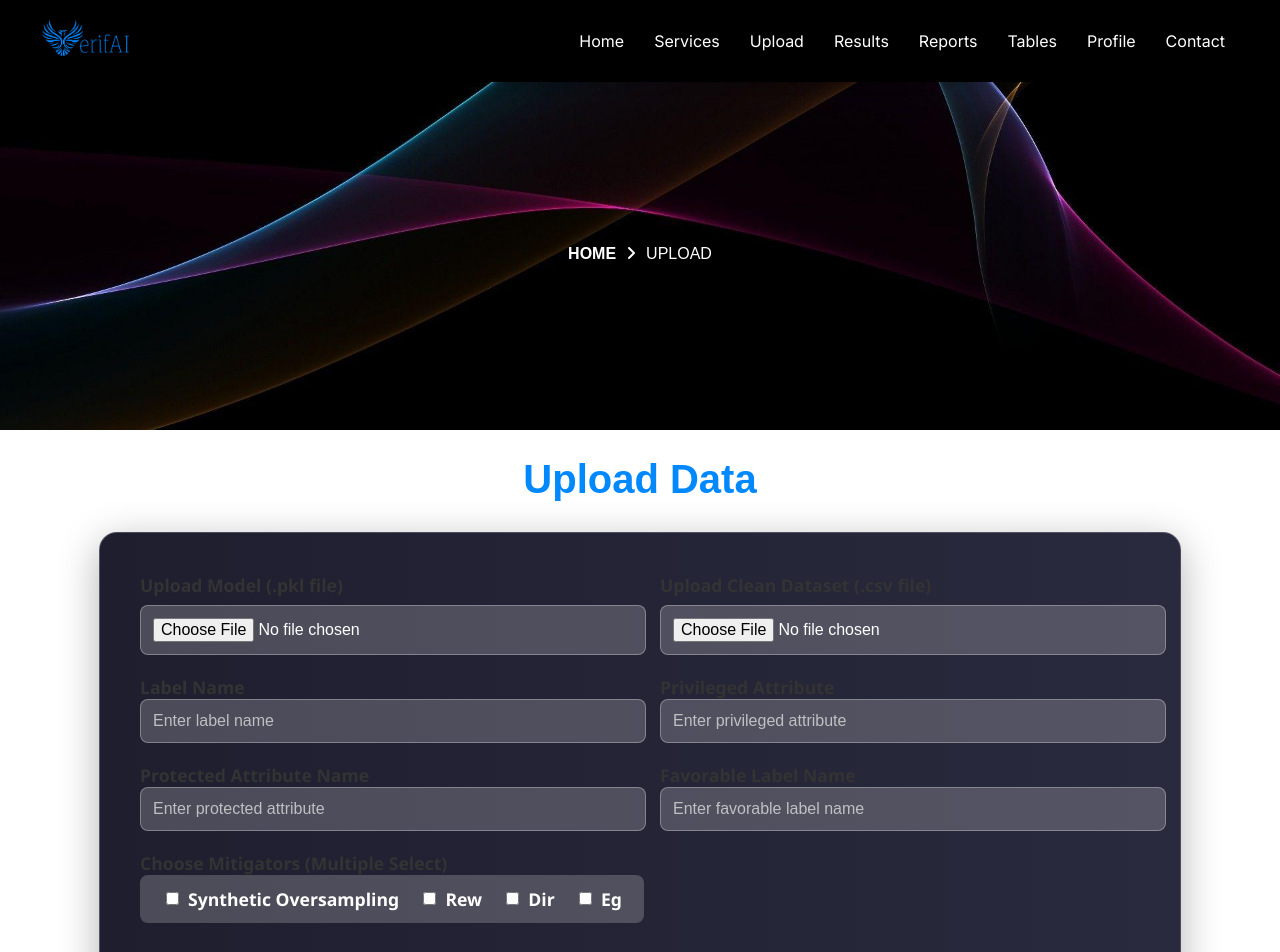
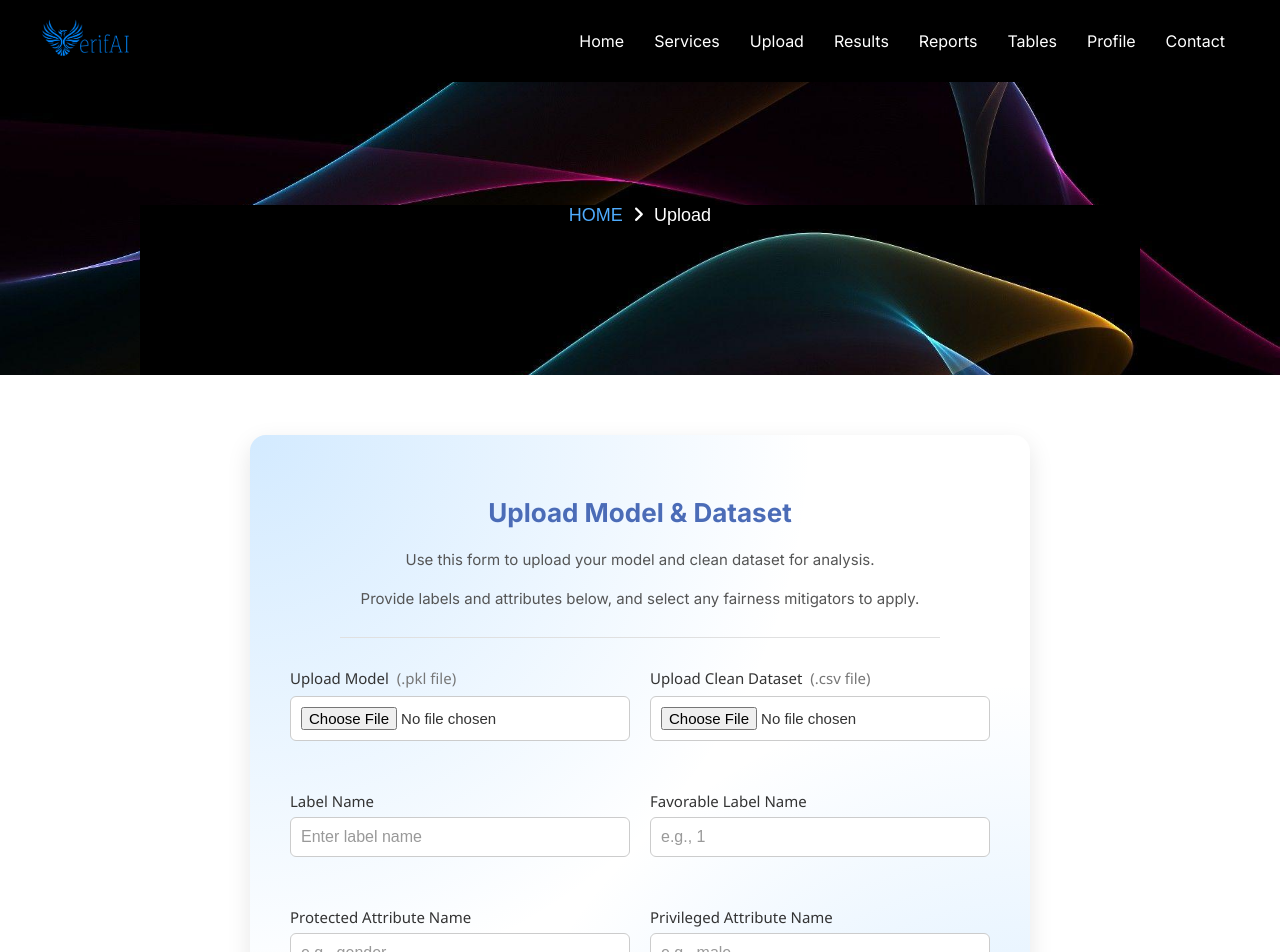
Before and after one commit to VerifAI-inc/VerifAI, a React (Create React App) app in the folder verifai-frontend/: page /upload in a window 1280 px wide. Shown: the top 952 px of the page. Built offline with nearby package versions, Linux system fonts and the light colour scheme; sample sign-in values are in the browser's storage.

Commit message:
Update the design of the form in the upload page.

```diff
--- a/verifai-frontend/src/pages/Upload.js
+++ b/verifai-frontend/src/pages/Upload.js
@@ -84,48 +84,55 @@ const Upload = () => {
   };
 
   return (
+    <div className="upload-page">
+      <section className="upload-header">
         <div className="upload-container">
-      <section className="page-title-home">
-        <div className="container-home">
-          {/* <h2>VerifAI</h2> */}
-          <div className="page-tab-home">
+          <div className="upload-breadcrumb">
             <Link to="/">HOME</Link>
             <i className="fas fa-angle-right"></i>
-            <span>UPLOAD</span>
+            <span>Upload</span>
           </div>
         </div>
       </section>
 
-      <div className="upload-main">
-        <h1 className="upload-title">Upload Data</h1>
-        <div className="upload-card-wrapper">
+      <section className="upload-form">
         <div className="upload-card">
-            <div className="upload-form-section">
-              <div className="upload-form-column">
-                <div className="upload-form-group">
-                  <label>Upload Model (.pkl file)</label>
-                  <input
-                    type="file"
-                    accept=".pkl"
-                    onChange={handleModelFileChange}
-                  />
+          <h2>Upload Model & Dataset</h2>
+          <div className="card-description">
+            <p>Use this form to upload your model and clean dataset for analysis.</p>
+            <p>Provide labels and attributes below, and select any fairness mitigators to apply.</p>
+          </div>
+
+          <div className="form-row">
+            <div className="form-group half-width">
+              <label>Upload Model <span className="file-type">(.pkl file)</span></label>
+              <input type="file" accept=".pkl" onChange={handleModelFileChange} />
+              {uploadModelFile && <span className="filename">{uploadModelFile.name}</span>}
+            </div>
+
+            <div className="form-group half-width">
+              <label>Upload Clean Dataset <span className="file-type">(.csv file)</span></label>
+              <input type="file" accept=".csv" onChange={(e) => handleFileChange(e, setUploadDatasetFile)} />
+              {uploadDatasetFile && <span className="filename">{uploadDatasetFile.name}</span>}
+            </div>
           </div>
 
           {previewInfo && (
-                  <div className="model-preview">
-                    <h3>Uploaded Model</h3>
+            <div className="form-group">
+              <h3>Model Preview</h3>
               {previewInfo.error ? (
-                      <p>Error: {previewInfo.error}</p>
+                <p className="error-message">Error: {previewInfo.error}</p>
               ) : (
                 <>
-                        <p>Model Name: {previewInfo.model_type}</p>
-                        <p>DP Model Name: {previewInfo.dp_model_name}</p>
+                  <p>Model Type: {previewInfo.model_type}</p>
+                  <p>DP Model: {previewInfo.dp_model_name}</p>
                 </>
               )}
             </div>
           )}
 
-                <div className="upload-form-group">
+          <div className="form-row">
+            <div className="form-group half-width">
               <label>Label Name</label>
               <input
                 type="text"
@@ -134,18 +141,39 @@ const Upload = () => {
                 onChange={(e) => setUploadLabelName(e.target.value)}
               />
             </div>
+            <div className="form-group half-width">
+              <label>Favorable Label Name</label>
+              <input
+                type="text"
+                placeholder="e.g., 1"
+                value={uploadFavorableLabel}
+                onChange={(e) => setUploadFavorableLabel(e.target.value)}
+              />
+            </div>
+          </div>
 
-                <div className="upload-form-group">
+          <div className="form-row">
+            <div className="form-group half-width">
               <label>Protected Attribute Name</label>
               <input
                 type="text"
-                    placeholder="Enter protected attribute"
+                placeholder="e.g., gender"
                 value={uploadProtectedAttribute}
                 onChange={(e) => setUploadProtectedAttribute(e.target.value)}
               />
             </div>
+            <div className="form-group half-width">
+              <label>Privileged Attribute Name</label>
+              <input
+                type="text"
+                placeholder="e.g., male"
+                value={uploadPrivilegedAttribute}
+                onChange={(e) => setUploadPrivilegedAttribute(e.target.value)}
+              />
+            </div>
+          </div>
 
-                <div className="upload-form-group upload-mitigators-group">
+          <div className="upload-mitigators-group">
             <label>Choose Mitigators (Multiple Select)</label>
             <div className="upload-mitigators-container">
               {["Synthetic Oversampling", "Rew", "Dir", "Eg"].map((mitigator) => (
@@ -161,58 +189,19 @@ const Upload = () => {
               ))}
             </div>
           </div>
-              </div>
 
-              <div className="upload-form-column">
-                <div className="upload-form-group">
-                  <label>Upload Clean Dataset (.csv file)</label>
-                  <input
-                    type="file"
-                    accept=".csv"
-                    onChange={(e) => handleFileChange(e, setUploadDatasetFile)}
-                  />
-                </div>
-
-                <div className="upload-form-group">
-                  <label>Privileged Attribute</label>
-                  <input
-                    type="text"
-                    placeholder="Enter privileged attribute"
-                    value={uploadPrivilegedAttribute}
-                    onChange={(e) => setUploadPrivilegedAttribute(e.target.value)}
-                  />
-                </div>
-
-                <div className="upload-form-group">
-                  <label>Favorable Label Name</label>
-                  <input
-                    type="text"
-                    placeholder="Enter favorable label name"
-                    value={uploadFavorableLabel}
-                    onChange={(e) => setUploadFavorableLabel(e.target.value)}
-                  />
-                </div>
-              </div>
-            </div>
-
-            {/* BUTTONS SECTION */}
-            <div style={{ display: "flex", justifyContent: "center", gap: "30px", marginTop: "30px" }}>
-              <button className="upload-button" onClick={handleSubmit}>
-                Start Training
-              </button>
-              <button className="upload-button" onClick={() => navigate("/results")}>
-                See Results
-              </button>
+          <div className="form-row" style={{ justifyContent: "center", gap: "20px" }}>
+            <button className="submit-btn" style={{ maxWidth: "260px" }} onClick={handleSubmit}>Start Training</button>
+            <button className="submit-btn" style={{ maxWidth: "260px" }} onClick={() => navigate("/results")}>See Results</button>
           </div>
 
           {uploadResult && (
-              <div className="upload-result">
+            <div className="form-group">
               <p>{uploadResult.message}</p>
             </div>
           )}
         </div>
-        </div>
-      </div>
+      </section>
     </div>
   );
 };
--- a/verifai-frontend/src/styles/pages/Upload.css
+++ b/verifai-frontend/src/styles/pages/Upload.css
@@ -1,4 +1,3 @@
-/* Background Wrapper */
 .upload-container {
   background: url('/src/assets/backgrounds/abstract-bg-centered-colorful.jpg') no-repeat center center fixed;
   background-size: cover;
@@ -8,140 +7,214 @@
   font-family: 'Montserrat', sans-serif;
 }
 
-  /* Main white section (like Results & Contact) */
-  .upload-main {
-    background: white;
-    padding: 50px 80px;
-    margin-top: -50px;
+.upload-header {
+  background: url('/src/assets/backgrounds/abstract-bg-centered-colorful.jpg') no-repeat center center/cover;
+  padding: 80px 20px;
+  color: white;
+  text-align: center;
+  height: 135px;
 }
 
-  /* Page Title */
-  .upload-title {
-    font-size: 2.5rem;
-    font-weight: bold;
-    color: #0088ff;
-    margin-bottom: 30px;
+.upload-container {
+  max-width: 1000px;
+  margin: 0 auto;
+}
+
+.upload-breadcrumb {
+  font-size: 18px;
+  font-weight: 500;
+  margin-top: 45px;
+}
+
+.upload-breadcrumb i {
+  margin: 0 10px;
+}
+
+.upload-form {
+  background: white;
+  padding: 60px 20px;
+  margin-bottom: -80px;
+}
+
+.upload-card {
+  background: radial-gradient(circle at top left, rgba(79, 172, 254, 0.25), transparent 50%),
+              radial-gradient(circle at bottom right, rgba(79, 172, 254, 0.25), transparent 50%),
+              #ffffff;
+  max-width: 700px;
+  margin: 0 auto;
+  padding: 40px;
+  border-radius: 16px;
+  box-shadow: 0 8px 24px rgba(0, 0, 0, 0.1);
+  color: #222;
+}
+
+.upload-card h2 {
+  margin-bottom: 20px;
+  text-align: center;
+  color: #4b6cb7;
+  font-size: 26px;
+}
+
+.card-description {
+  margin: 0 auto 30px auto;
+  max-width: 600px;
+  font-size: 15px;
+  line-height: 1.6;
+  color: #555;
+  text-align: center;
+  border-bottom: 1px solid #e0e0e0;
+  padding-bottom: 16px;
+  width: 100%;
+}
+
+.card-description p {
+  margin-bottom: 10px;
+}
+
+input[type="file"],
+input[type="text"],
+textarea {
+  margin-top: 6px;
+  font-size: 16px;
+  padding: 10px;
+  border: 1px solid #ccc;
+  border-radius: 6px;
+  background: white;
+  color: #333;
+  outline: none;
+}
+
+input::placeholder,
+textarea::placeholder {
+  color: #999;
+  opacity: 1;
+}
+
+textarea {
+  padding: 12px;
+  resize: vertical;
+  font-size: 14px;
+}
+
+.form-row {
+  display: flex;
+  gap: 20px;
+  margin-top: 6px;
+  margin-bottom: 18px;
+  flex-wrap: wrap;
+}
+
+.form-group.half-width {
+  flex: 1;
+  display: flex;
+  flex-direction: column;
+}
+
+label,
+.file-type {
+  font-family: 'Segoe UI', Tahoma, Geneva, Verdana, sans-serif;
+  font-size: 15px;
+  font-weight: 500;
+  color: #333;
+}
+
+.filename {
+  margin-top: 6px;
+  font-size: 14px;
+  color: #4b6cb7;
+}
+
+.error-message {
+  margin-top: 6px;
+  font-size: 14px;
+  color: #d32f2f;
+}
+
+.upload-mitigators-group {
+  display: flex;
+  flex-direction: column;
+  align-items: center;
+  margin-bottom: 18px;
+}
+
+.upload-mitigators-group label {
+  text-align: center;
+  display: block;
+  margin-bottom: 12px;
+}
+
+.upload-mitigators-container {
+  display: flex;
+  flex-wrap: wrap;
+  gap: 16px;
+  padding-top: 12px;
+  justify-content: center;
+}
+
+.upload-mitigator-option {
+  background: #f1f5fb;
+  padding: 8px 14px;
+  border-radius: 30px;
+  display: flex;
+  align-items: center;
+  gap: 8px;
+  font-size: 14px;
+  color: #333;
+  border: 1px solid #ccc;
+  transition: 0.3s;
+  cursor: pointer;
+}
+
+.upload-mitigator-option:hover {
+  background: #e6f0ff;
+  border-color: #4b6cb7;
+}
+
+.upload-mitigator-option input[type="checkbox"] {
+  accent-color: #4b6cb7;
+}
+
+.submit-btn {
+  background-color: #4b6cb7;
+  color: white;
+  padding: 14px 0;
+  font-size: 16px;
+  border: none;
+  cursor: pointer;
+  border-radius: 8px;
+  transition: background 0.3s ease;
+  width: 260px;
+  margin: 0 12px;
   text-align: center;
 }
 
-  /* Centered Rounded Card Wrapper (like Contact) */
-  .upload-card-wrapper {
+.submit-btn:hover {
+  background-color: #3a539b;
+}
+
+.buttons-row {
   display: flex;
   justify-content: center;
-    align-items: center;
+  gap: 24px;
+  margin-top: 32px;
 }
 
-  /* Upload Card with Dark Background */
-  .upload-card {
-    width: 100%;
-    max-width: 1000px;
-    background: linear-gradient(to right, #1e1e2f, #2a2a3e);
-    backdrop-filter: blur(12px);
-    padding: 40px;
-    border-radius: 18px;
-    box-shadow: 0 10px 40px rgba(0, 0, 0, 0.3);
-    color: white;
-    border: 1px solid rgba(255, 255, 255, 0.2);
-    transition: all 0.4s ease-in-out;
-  }
-
-  /* Two Column Form Layout */
-  .upload-form-section {
-    display: flex;
-    justify-content: space-between;
-    gap: 40px;
-    flex-wrap: wrap;
-  }
-
-  .upload-form-column {
-    flex: 1;
-  }
-
-  /* Form Elements */
-  .upload-form-group {
-    margin-bottom: 20px;
-    text-align: left;
-  }
-
-  .upload-form-group label {
-    font-size: 1.1rem;
-    font-weight: bold;
-  }
-
-  .upload-form-group input[type="text"],
-  .upload-form-group input[type="file"] {
-    width: 100%;
-    padding: 12px;
-    border-radius: 8px;
-    border: none;
-    background: rgba(255, 255, 255, 0.2);
-    color: white;
-    font-size: 1rem;
-    outline: none;
-    border: 1px solid rgba(255, 255, 255, 0.3);
-  }
-
-  .upload-form-group input::placeholder {
-    color: rgba(220, 220, 220, 0.8);
-    opacity: 1;
-  }
-
-  /* Mitigators */
-  .upload-mitigators-group {
-    margin-top: 10px;
-  }
-
-  .upload-mitigators-container {
-    width: 100%;
-    background: rgba(255, 255, 255, 0.2);
-    padding: 12px;
-    border-radius: 8px;
-    display: flex;
-    align-items: center;
-    justify-content: space-around;
-    flex-wrap: wrap;
-  }
-
-  .upload-mitigator-option {
-    display: flex;
-    align-items: center;
-    gap: 6px;
-    font-size: 1rem;
-    color: white;
-    cursor: pointer;
-  }
-
-  /* Submit Button */
-  .upload-button {
-    width: 100%;
-    padding: 14px;
-    font-size: 1.3rem;
-    font-weight: bold;
-    background: linear-gradient(to right, #23395d, #1b3b6f);
-    border: none;
-    color: white;
-    border-radius: 10px;
-    cursor: pointer;
-    margin-top: 30px;
-    transition: all 0.3s ease;
-  }
-
-  .upload-button:hover {
-    transform: translateY(-3px);
-    box-shadow: 0 6px 25px rgba(255, 65, 108, 0.5);
-  }
-
-  /* Responsive */
 @media (max-width: 768px) {
-    .upload-form-section {
+  .form-row {
     flex-direction: column;
   }
 
-    .upload-main {
+  .upload-form {
     padding: 30px 20px;
   }
 
   .upload-card {
     padding: 30px;
   }
+
+  .buttons-row {
+    flex-direction: column;
+    gap: 16px;
+    align-items: center;
   }
+}
```
Lines whose indentation alone changed are shown as unchanged.
